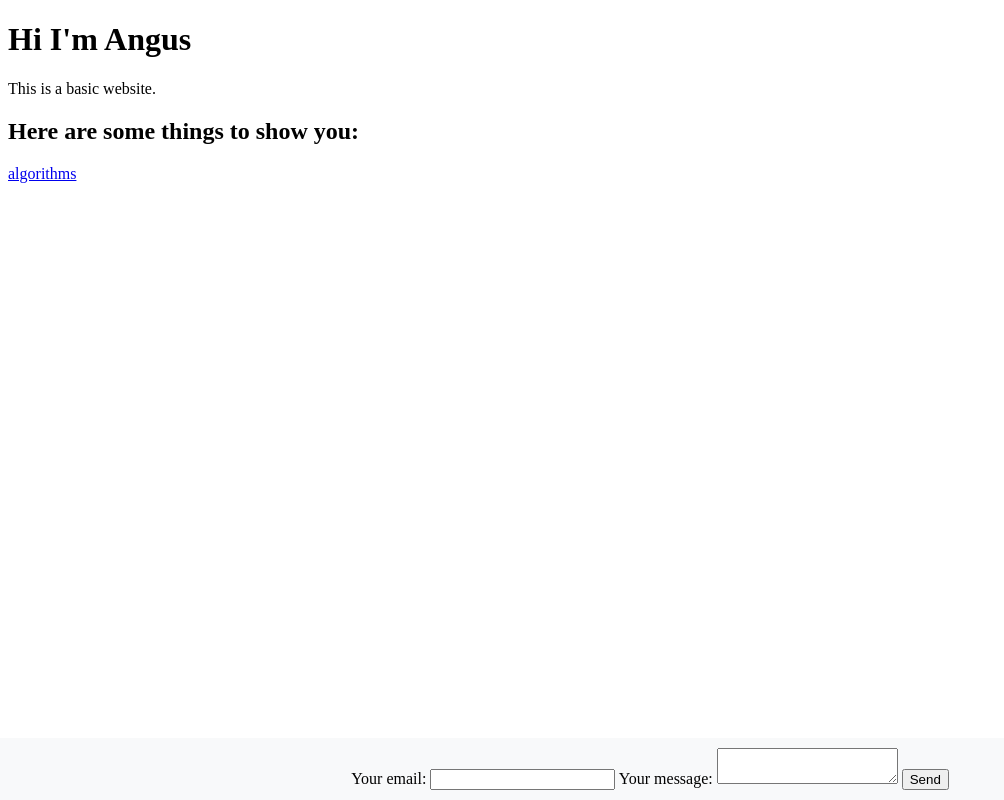
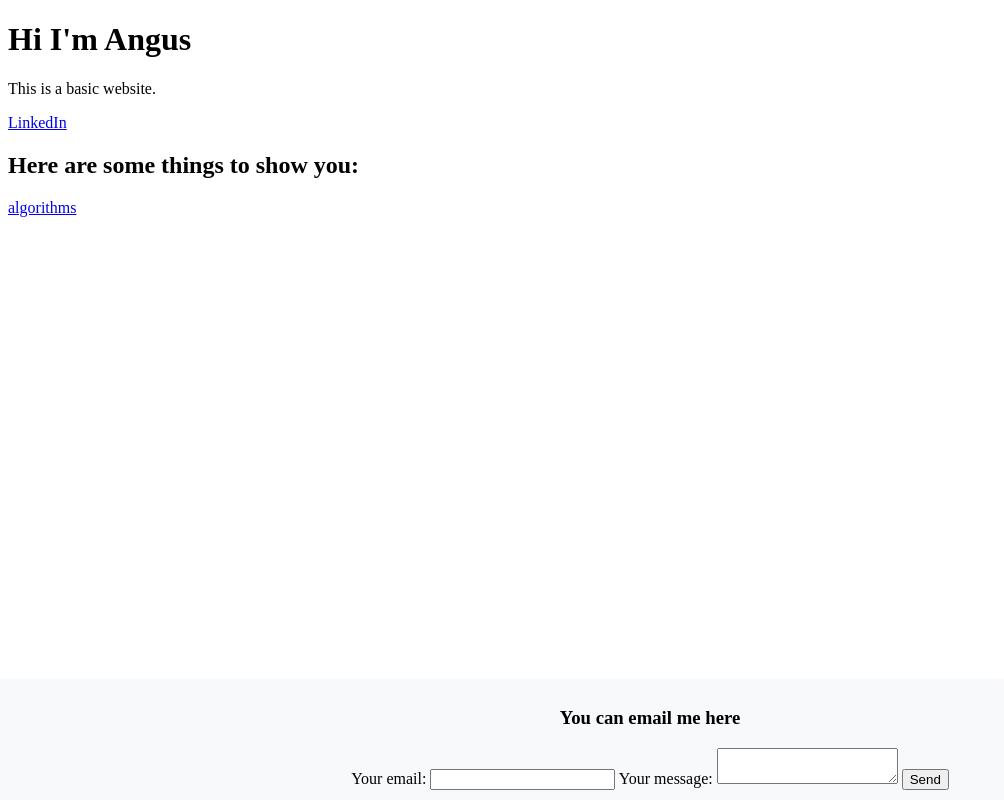
Before and after one commit to AngusmMc/site, a plain HTML site: page index.html in a window 1280 px wide. Shown: the whole page, without its empty margins (0-1004 px from the left). Drawn offline with Linux system fonts and the light colour scheme.

Commit message:
added linkedin

```diff
--- a/index.html
+++ b/index.html
@@ -18,13 +18,15 @@
 </head>
 <body>
     <h1>Hi I'm Angus</h1>
-    <p>This is a basic website.</p>
+    <p>This is a basic website. </p>
+    <a href="www.linkedin.com/in/angusmaclean2">LinkedIn</a>
     <h2>Here are some things to show you:</h2>
     <p><a href="/algorithms.html">algorithms</a>
     </p>
 
     <!-- Footer -->
     <footer>
+        <h3>You can email me here</h3>
         <form
 action="https://formspree.io/f/xblrgwld"
 method="POST"
@@ -37,7 +39,6 @@ method="POST"
   Your message:
   <textarea name="message"></textarea>
 </label>
-<!-- your other form fields go here -->
 <button type="submit">Send</button>
     </footer>
 </body>
```
